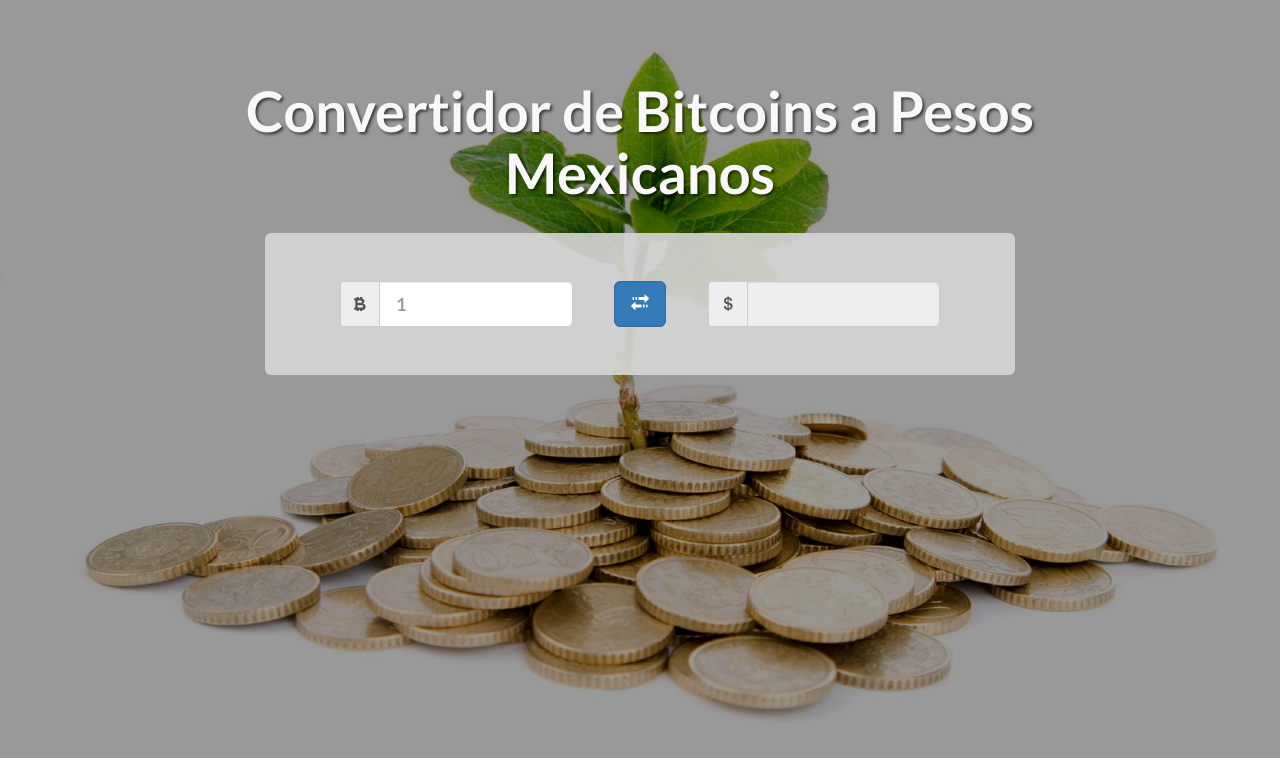
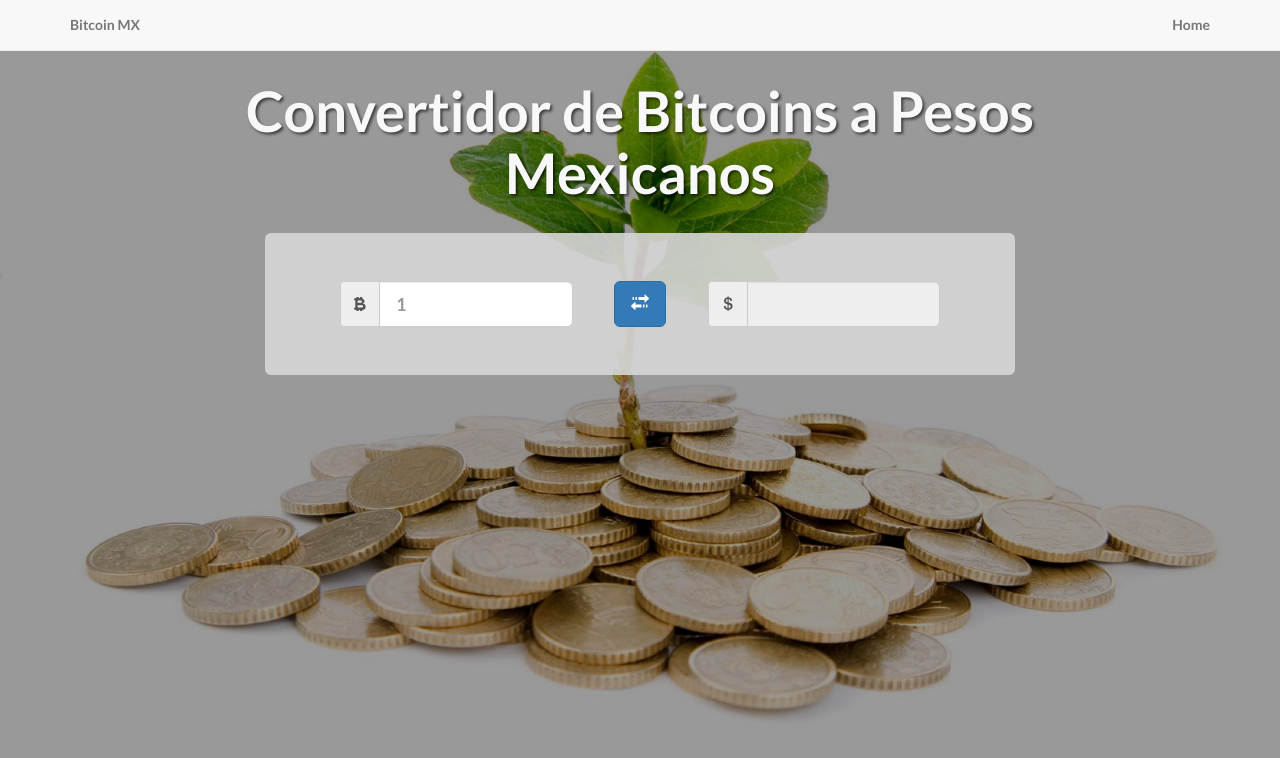
Before and after one commit to pakman198/bitcoin-calculator, a plain HTML site: page index.html in a window 1280 px wide. Drawn offline with Linux system fonts and the light colour scheme; no server answers.

Commit message:
added a navbar

```diff
--- a/index.html
+++ b/index.html
@@ -32,6 +32,38 @@
 </head>
 
 <body>
+
+	<!-- Navigation -->
+    <nav class="navbar navbar-default navbar-fixed-top topnav" role="navigation">
+        <div class="container topnav">
+            <!-- Brand and toggle get grouped for better mobile display -->
+            <div class="navbar-header">
+                <button type="button" class="navbar-toggle" data-toggle="collapse" data-target="#navbar">
+                    <span class="sr-only">Toggle navigation</span>
+                    <span class="icon-bar"></span>
+                    <span class="icon-bar"></span>
+                    <span class="icon-bar"></span>
+                </button>
+                <a class="navbar-brand topnav" href="#">Bitcoin MX</a>
+            </div>
+            <!-- Collect the nav links, forms, and other content for toggling -->
+            <div class="collapse navbar-collapse" id="navbar">
+                <ul class="nav navbar-nav navbar-right">
+                    <li>
+                        <a href="/">Home</a>
+                    </li>
+                    <!-- <li>
+                        <a href="#services">Services</a>
+                    </li>
+                    <li>
+                        <a href="#contact">Contact</a>
+                    </li> -->
+                </ul>
+            </div>
+            <!-- /.navbar-collapse -->
+        </div>
+        <!-- /.container -->
+    </nav>
 
     <!-- Header -->
     <a name="about"></a>
```
